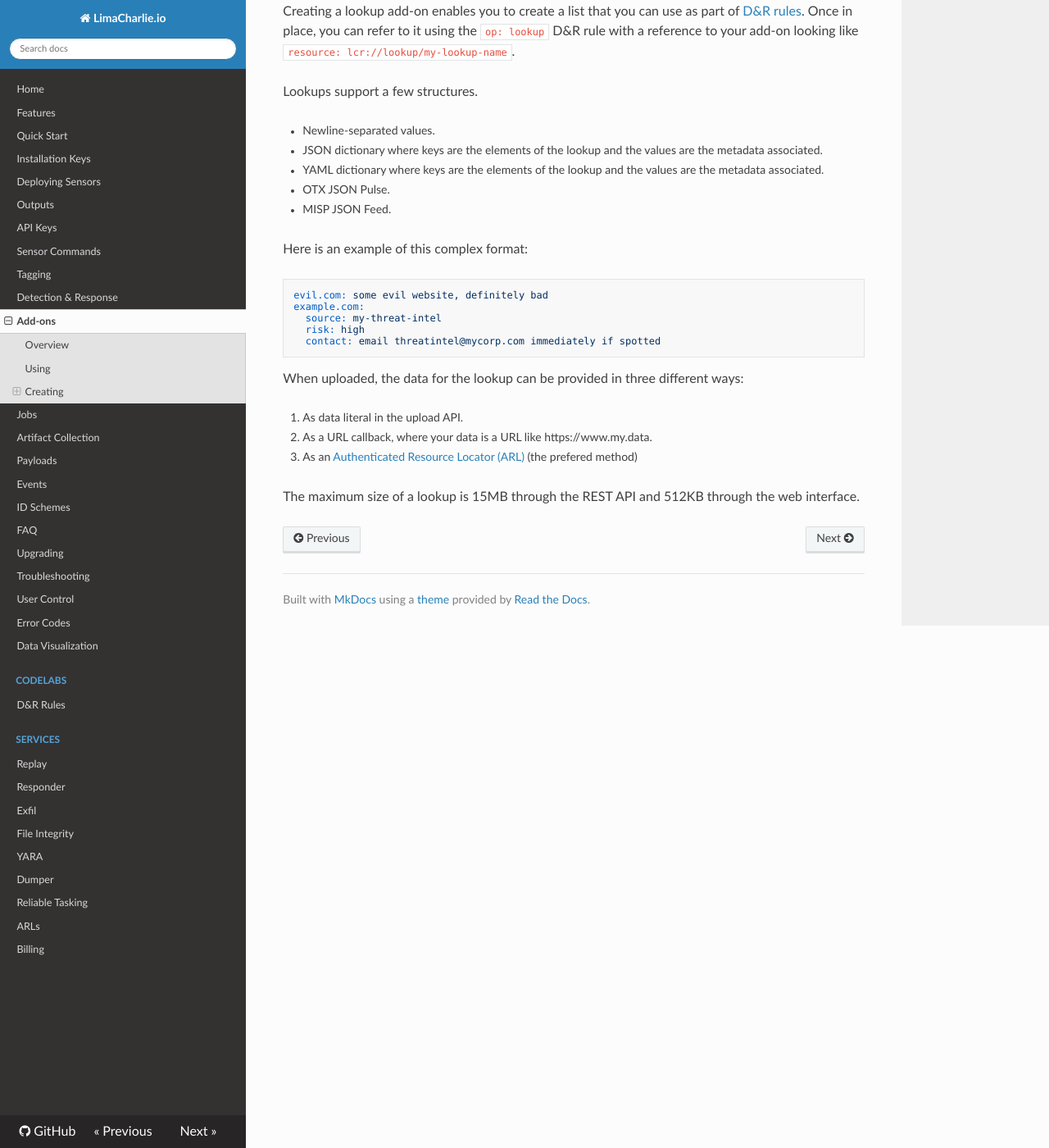
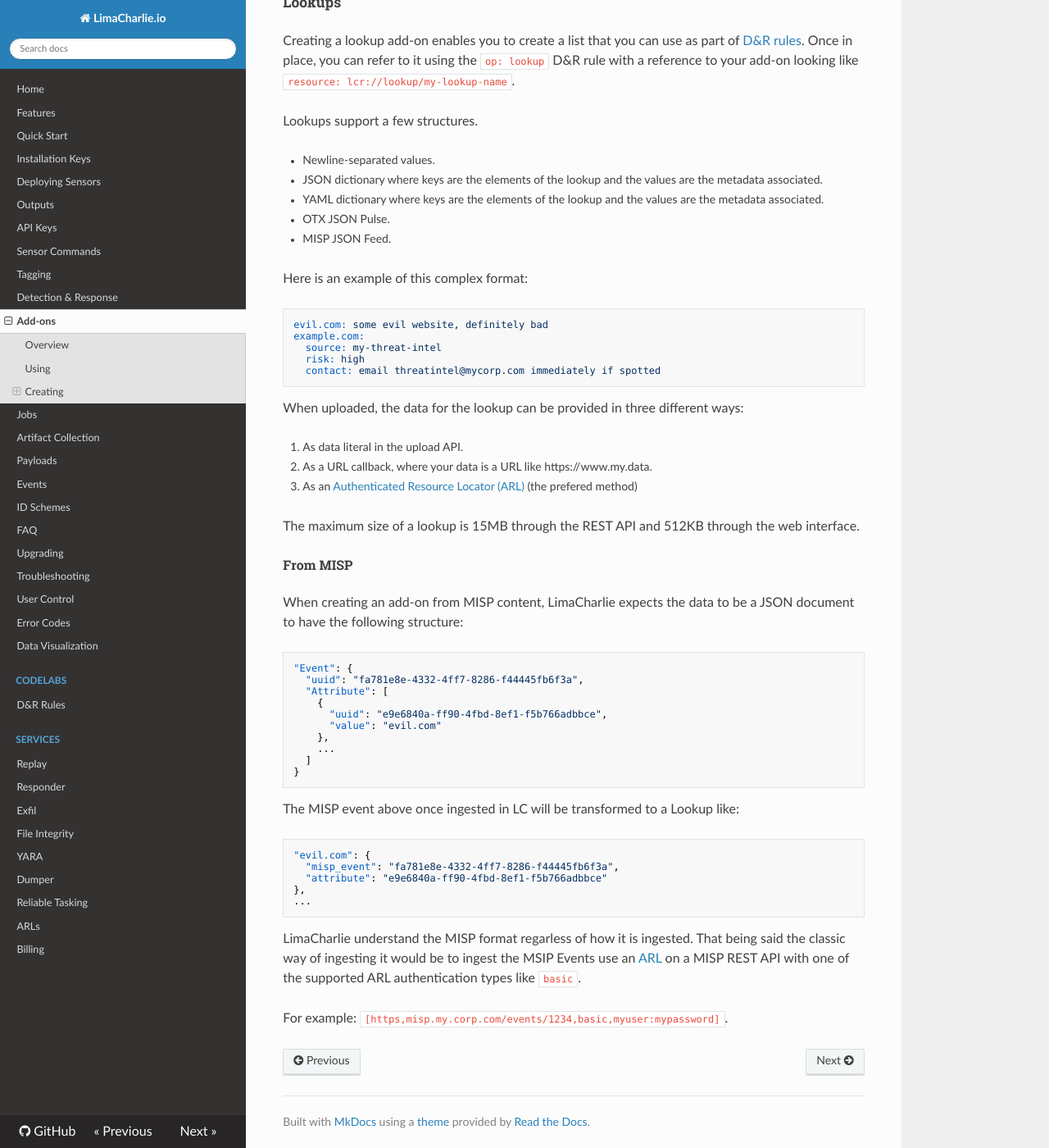
Before and after one commit to refractionPOINT/lce_doc, an MkDocs documentation site: the page built from docs/user_addons.md, in a window 1280 px wide and 1400 px high, scrolled down 1825 px. Shown: the whole window at 82% size. Built offline with MkDocs 1.6.1, drawn with Linux system fonts in a browser that asks for light colours; nearby versions of some CDN libraries; old or Windows-style settings are respelled for this version of MkDocs.

Commit message:
Adding MISP basic doc.

````diff
--- a/docs/user_addons.md
+++ b/docs/user_addons.md
@@ -92,3 +92,36 @@ When uploaded, the data for the lookup can be provided in three different ways:
 1. As an [Authenticated Resource Locator (ARL)](arl.md) (the prefered method)
 
 The maximum size of a lookup is 15MB through the REST API and 512KB through the web interface.
+
+#### From MISP
+When creating an add-on from MISP content, LimaCharlie expects the data to be a JSON document
+to have the following structure:
+
+```json
+"Event": {
+  "uuid": "fa781e8e-4332-4ff7-8286-f44445fb6f3a",
+  "Attribute": [
+    {
+      "uuid": "e9e6840a-ff90-4fbd-8ef1-f5b766adbbce",
+      "value": "evil.com"
+    },
+    ...
+  ]
+}
+```
+
+The MISP event above once ingested in LC will be transformed to a Lookup like:
+
+```json
+"evil.com": {
+  "misp_event": "fa781e8e-4332-4ff7-8286-f44445fb6f3a",
+  "attribute": "e9e6840a-ff90-4fbd-8ef1-f5b766adbbce"
+},
+...
+```
+
+LimaCharlie understand the MISP format regarless of how it is ingested. That being
+said the classic way of ingesting it would be to ingest the MSIP Events use an [ARL](https://github.com/refractionPOINT/authenticated_resource_locator)
+on a MISP REST API with one of the supported ARL authentication types like `basic`.
+
+For example: `[https,misp.my.corp.com/events/1234,basic,myuser:mypassword]`.
````
